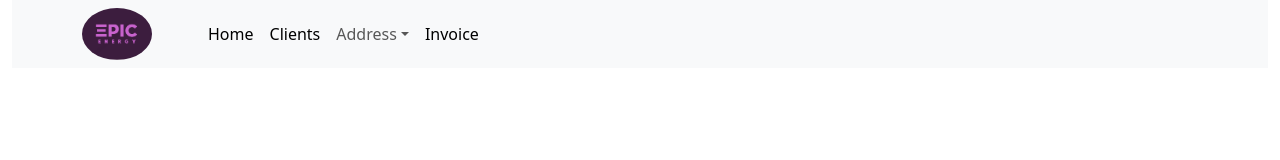
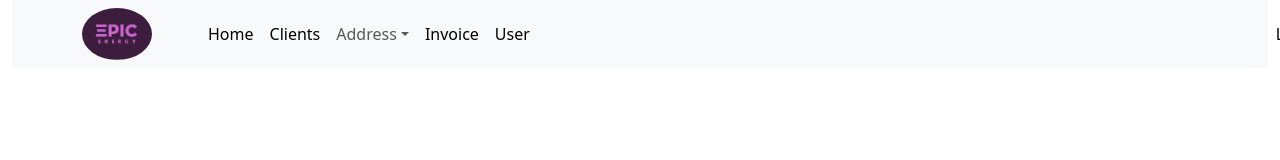
Before and after one commit to plmcst96/front-end-energy, a React (Create React App) app: page / in a window 1280 px wide. Shown: the top 160 px of the page. Built offline with nearby package versions, Linux system fonts and the light colour scheme.

Commit message:
modifiche navbar

```diff
--- a/src/components/NavBar.jsx
+++ b/src/components/NavBar.jsx
@@ -1,6 +1,6 @@
-import { Container, Image, Nav, NavDropdown, Navbar } from 'react-bootstrap'
-import { Link } from 'react-router-dom'
-import logo from '../logo.png'
+import { Container, Image, Nav, NavDropdown, Navbar } from "react-bootstrap"
+import { Link } from "react-router-dom"
+import logo from "../logo.png"
 
 const NavBar = () => {
   return (
@@ -9,7 +9,7 @@ const NavBar = () => {
         <Image
           src={logo}
           className="rounded-circle me-5"
-          style={{ width: '70px' }}
+          style={{ width: "70px" }}
         />
 
         <Navbar.Toggle aria-controls="basic-navbar-nav" />
@@ -52,10 +52,15 @@ const NavBar = () => {
               </Link>
             </Nav.Link>
             <Nav.Link>
+              <Link to="/user" className="text-decoration-none text-black">
+                User
+              </Link>
+            </Nav.Link>
+            <Nav.Link>
               <Link
                 to="/login"
                 className="text-decoration-none text-black"
-                style={{ marginLeft: '800px' }}
+                style={{ marginLeft: "730px" }}
               >
                 Login/SingUP
               </Link>
```
